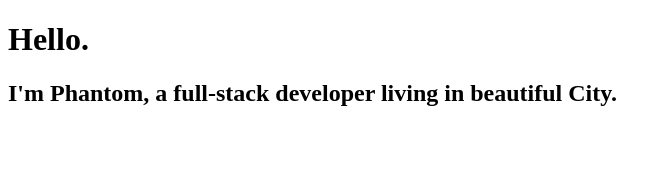
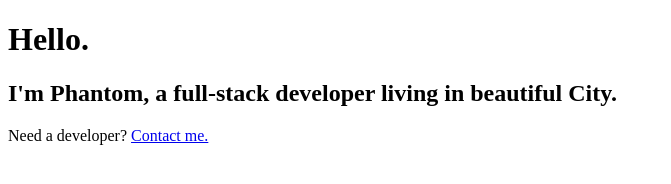
Before and after one commit to genius-jsdev/r_gatsby-bootcamp, a Gatsby site: page / in a window 1280 px wide. Shown: the whole page, without its empty margins (0-671 px from the left). Built offline with nearby package versions, Linux system fonts and the light colour scheme; Gatsby itself is replaced by a stand-in of ours.

Commit message:
Implement Link from gatsby

```diff
--- a/src/pages/index.js
+++ b/src/pages/index.js
@@ -1,10 +1,12 @@
 import React from "react";
+import { Link } from 'gatsby';
 
 const IndexPage = () => {
   return (
     <div>
       <h1>Hello.</h1>
       <h2>I'm Phantom, a full-stack developer living in beautiful City.</h2>
+      <p>Need a developer? <Link to="/contact">Contact me.</Link></p>
     </div>
   )
 }
```
